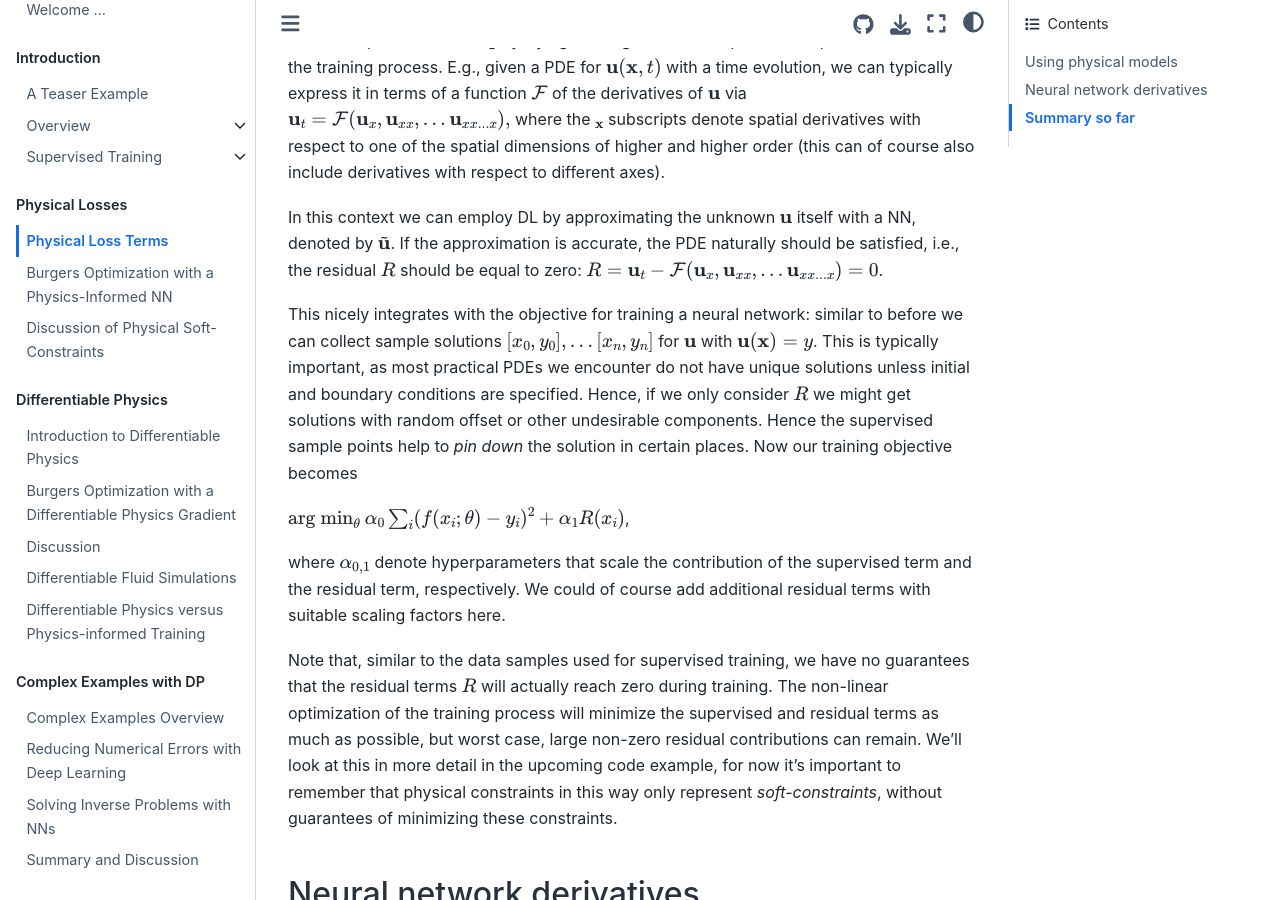
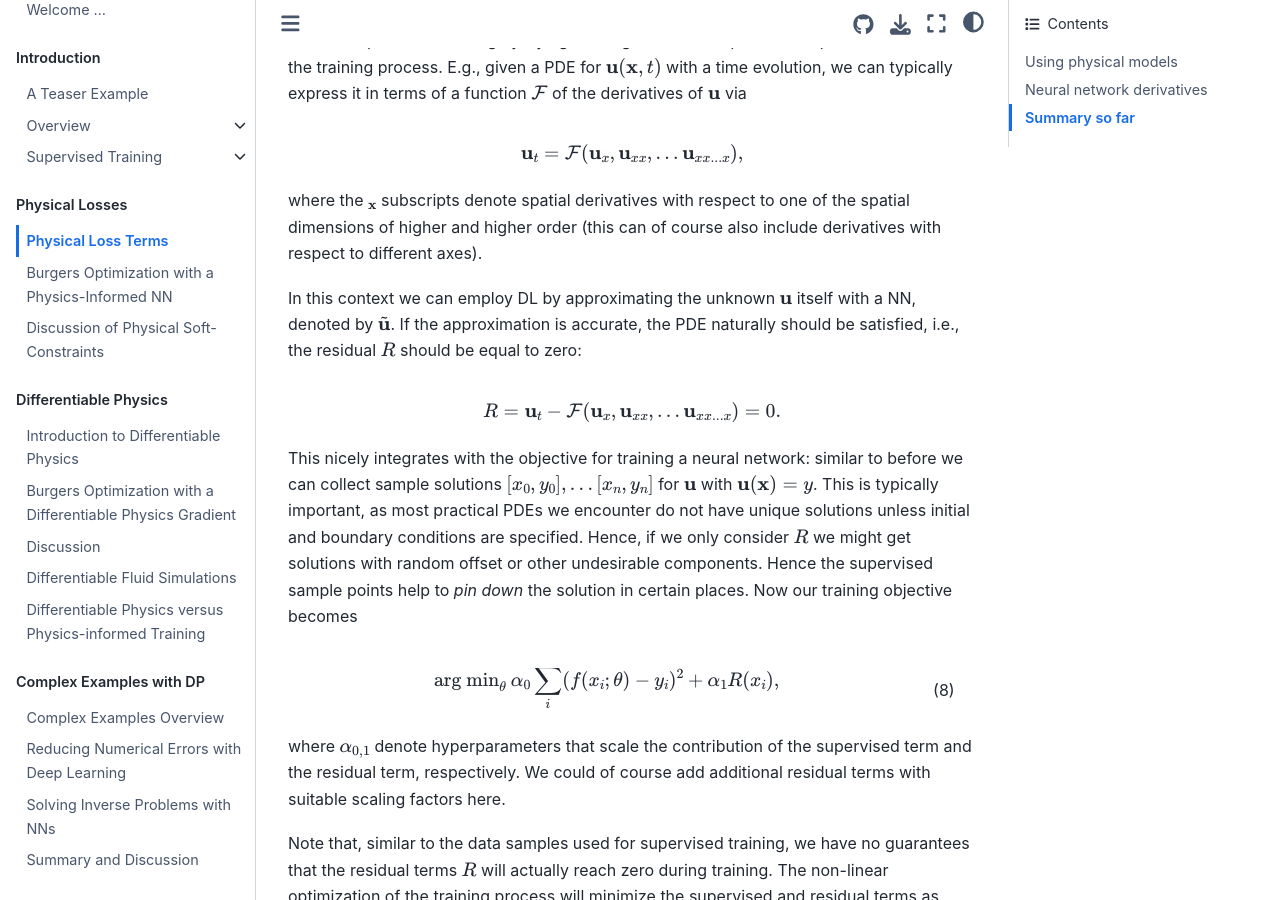
Before and after one commit to tum-pbs/pbdl-book, a Jupyter Book: the page built from physicalloss.md, in a window 1280 px wide and 900 px high, scrolled down 606 px. Built offline with Jupyter Book 1.0.4 settings and Sphinx 7.4.7 and the Sphinx Book theme 1.1.4, drawn with Linux system fonts in a browser that asks for light colours; pages that are not in the unit, such as notebooks, are missing from menus; cross-references to code outside the pages are shown as plain code; some of the changed lines change nothing that is shown.

Commit message:
formatting updates

```diff
--- a/physicalloss.md
+++ b/physicalloss.md
@@ -20,18 +20,21 @@ We can improve this setting by trying to bring the model equations (or parts the
 into the training process. E.g., given a PDE for $\mathbf{u}(\mathbf{x},t)$ with a time evolution,
 we can typically express it in terms of a function $\mathcal F$ of the derivatives
 of $\mathbf{u}$ via
-$
+
+$$
   \mathbf{u}_t = \mathcal F ( \mathbf{u}_{x}, \mathbf{u}_{xx}, ... \mathbf{u}_{xx...x} ) ,
-$
+$$
+
 where the $_{\mathbf{x}}$ subscripts denote spatial derivatives with respect to one of the spatial dimensions
 of higher and higher order (this can of course also include derivatives with respect to different axes).
 
 In this context we can employ DL by approximating the unknown $\mathbf{u}$ itself
 with a NN, denoted by $\tilde{\mathbf{u}}$. If the approximation is accurate, the PDE
 naturally should be satisfied, i.e., the residual $R$ should be equal to zero:
-$
-  R = \mathbf{u}_t - \mathcal F ( \mathbf{u}_{x}, \mathbf{u}_{xx}, ... \mathbf{u}_{xx...x} ) = 0
-$.
+
+$$
+  R = \mathbf{u}_t - \mathcal F ( \mathbf{u}_{x}, \mathbf{u}_{xx}, ... \mathbf{u}_{xx...x} ) = 0 .
+$$
 
 This nicely integrates with the objective for training a neural network: similar to before
 we can collect sample solutions
@@ -42,7 +45,9 @@ get solutions with random offset or other undesirable components. Hence the supe
 help to _pin down_ the solution in certain places.
 Now our training objective becomes
 
-$\text{arg min}_{\theta} \ \alpha_0 \sum_i (f(x_i ; \theta)-y_i)^2 + \alpha_1 R(x_i) $,
+$$
+\text{arg min}_{\theta} \ \alpha_0 \sum_i (f(x_i ; \theta)-y_i)^2 + \alpha_1 R(x_i) ,
+$$ (physloss-training)
 
 where $\alpha_{0,1}$ denote hyperparameters that scale the contribution of the supervised term and
 the residual term, respectively. We could of course add additional residual terms with suitable scaling factors here.
--- a/references.bib
+++ b/references.bib
@@ -114,7 +114,7 @@
 }
 
 
-@article{thuerey2020deepFlowPred,
+@article{thuerey2020dfp,
 	  title={Deep learning methods for Reynolds-averaged Navier--Stokes simulations of airfoil flows},
 	  author={Thuerey, Nils and Weissenow, Konstantin and Prantl, Lukas and Hu, Xiangyu},
 	  journal={AIAA Journal}, year={2020},
@@ -122,6 +122,7 @@
 	  publisher={American Institute of Aeronautics and Astronautics},
 	  url={https://ge.in.tum.de/publications/2018-deep-flow-pred/},
 }
+
 
 @article{prantl2019rtliq,
 	  title  ={{Generating Liquid Simulations with Deformation-Aware Neural Networks}},
```
Also changed, not shown: overview-ns-forw.ipynb.
